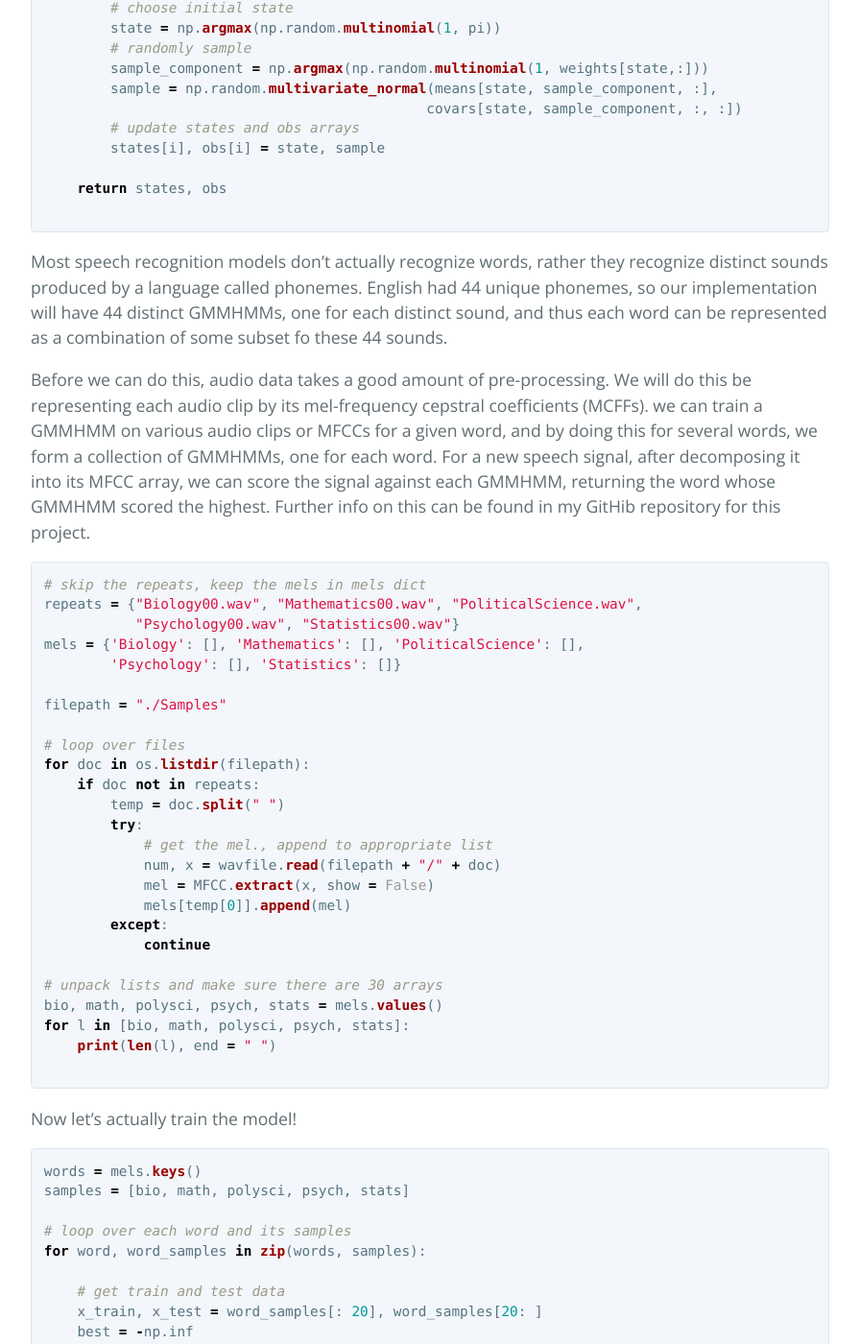
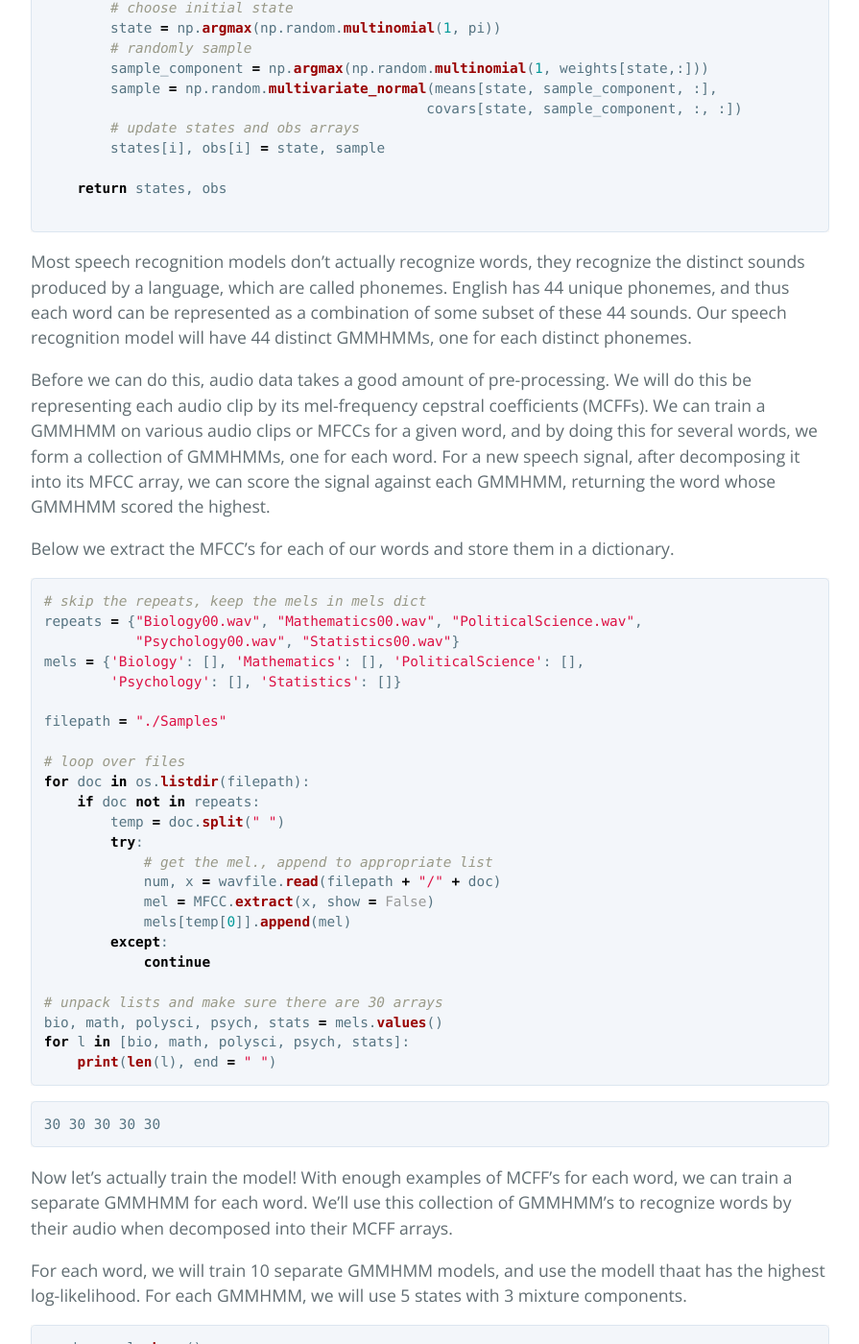
Before and after one commit to walkerhughes/portfolio, a Jekyll site: the page built from speech_recognition.md, in a window 1280 px wide and 1400 px high, scrolled down 1469 px. Shown: the whole window at 96% size, without its empty margins (192-1087 px from the left). Built offline with Jekyll 4.4.1, drawn with Linux system fonts in a browser that asks for light colours; formulas are drawn with MathJax 3; our own code applies the rules of GitHub Pages for plain Markdown files; some of the changed text lies outside the part shown.

Commit message:
Update speech_recognition.md

````diff
--- a/speech_recognition.md
+++ b/speech_recognition.md
@@ -66,13 +66,15 @@ def sample_gmmhmm(gmmhmm, n_sim):
 
 ```
 
-Most speech recognition models don't actually recognize words, rather they recognize distinct sounds produced by a language called phonemes. English had 44 unique phonemes, so our implementation will have 44 distinct GMMHMMs, one for each distinct sound, and thus each word can be represented as a combination of some subset fo these 44 sounds.
 
-Before we can do this, audio data takes a good amount of pre-processing. We will do this be representing each audio clip by its mel-frequency cepstral coefficients (MCFFs). we can train a GMMHMM on various audio clips or
-MFCCs for a given word, and by doing this for several words, we form a collection
+Most speech recognition models don't actually recognize words, they recognize the distinct sounds produced by a language, which are called phonemes. English has 44 unique phonemes, and thus each word can be represented as a combination of some subset of these 44 sounds. Our speech recognition model will have 44 distinct GMMHMMs, one for each distinct phonemes.
+
+Before we can do this, audio data takes a good amount of pre-processing. We will do this be representing each audio clip by its mel-frequency cepstral coefficients (MCFFs). We can train a GMMHMM on various audio clips or MFCCs for a given word, and by doing this for several words, we form a collection
 of GMMHMMs, one for each word. For a new speech signal, after decomposing it
 into its MFCC array, we can score the signal against each GMMHMM, returning the word whose
-GMMHMM scored the highest. Further info on this can be found in my GitHib repository for this project.
+GMMHMM scored the highest.
+
+Below we extract the MFCC's for each of our words and store them in a dictionary.
 
 ```python
 # skip the repeats, keep the mels in mels dict
@@ -99,13 +101,18 @@ for doc in os.listdir(filepath):
 bio, math, polysci, psych, stats = mels.values()
 for l in [bio, math, polysci, psych, stats]:
     print(len(l), end = " ")
-
+```
+```
+30 30 30 30 30
 ```
 
-Now let's actually train the model!
+Now let's actually train the model! With enough examples of MCFF's for each word, we can train a separate GMMHMM for each word. We'll use this collection of GMMHMM's to recognize words by their audio when decomposed into their MCFF arrays.
+
+For each word, we will train 10 separate GMMHMM models, and use the modell thaat has the highest log-likelihood. For each GMMHMM, we will use 5 states with 3 mixture components.
 
 ```python
 words = mels.keys()
+bio, math, polysci, psych, stats = mels.values()
 samples = [bio, math, polysci, psych, stats]
 
 # loop over each word and its samples
@@ -113,8 +120,8 @@ for word, word_samples in zip(words, samples):
 
     # get train and test data
     x_train, x_test = word_samples[: 20], word_samples[20: ]
+    loop = tqdm(range(10))
     best = -np.inf
-    loop = tqdm(range(10))
 
     for i in loop:
 
@@ -139,6 +146,8 @@ print(best)
 -30489.250566198258
 ```
 
+Now for the final recognition of words. For a given word, we simply find the log-likelihood for each word's GMMHMM and return the label of the GMMHMM with the highest log-likelihood.
+
 ```python
 # load in the models
 models = [pickle.load(open("{}.p".format(word), "rb")) for word in words]
@@ -173,4 +180,6 @@ Accuracy for Psychology: 	100.00%
 Accuracy for Statistics: 	100.00%
 ```
 
+This model did well, but this is clearly a very simple example. Speech recognition is no simple task, but this is a decent way to get introduced to the topic.
+
 [back](./)
````
Also changed, not shown: other parts of speech_recognition.md (+2 -4 lines).
